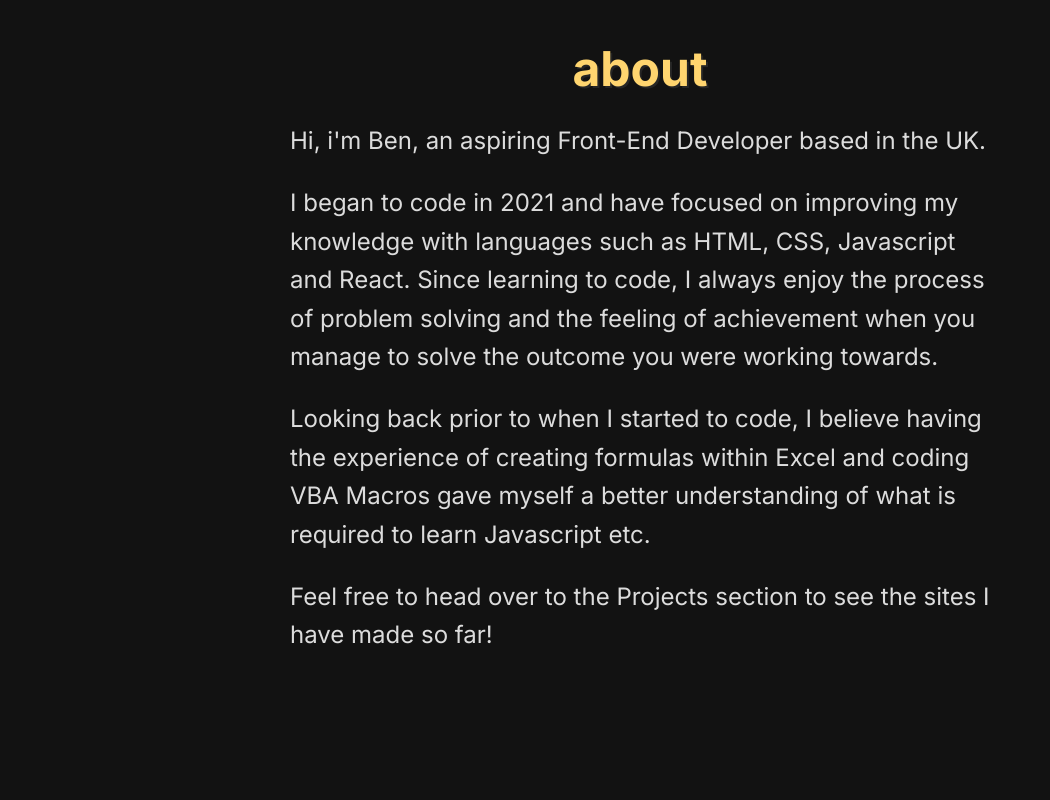
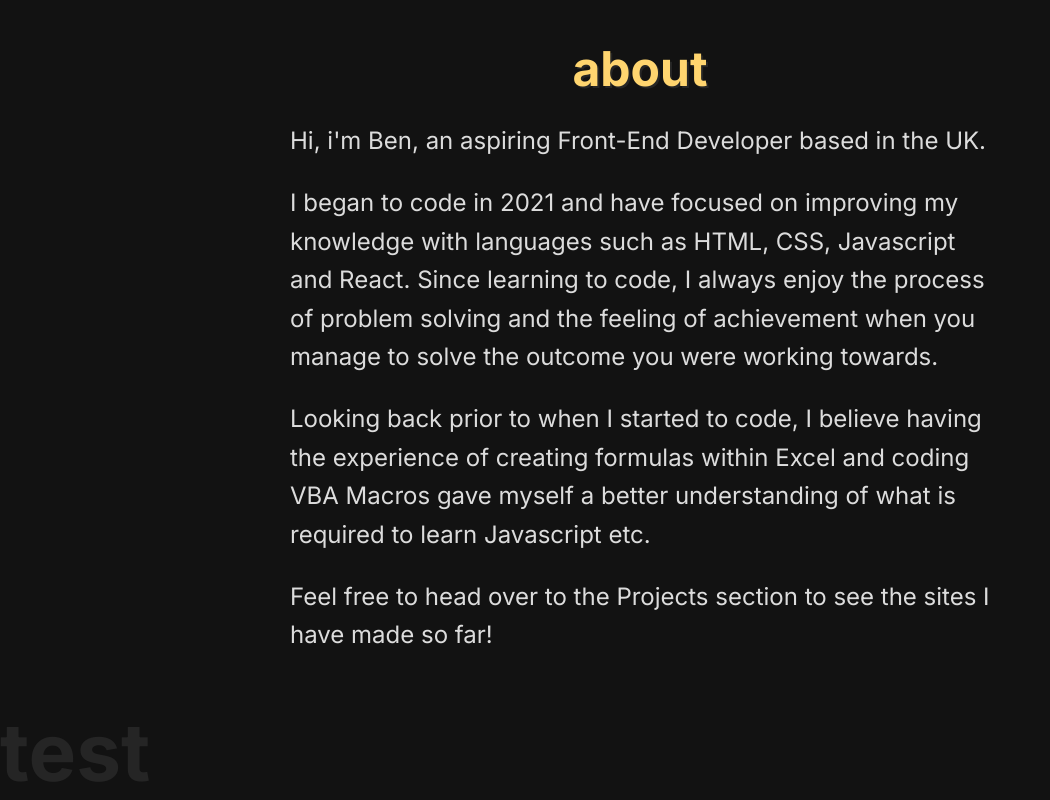
Before and after one commit to BenAllington95/my-portfolio-reactjs, a React (Create React App) app in the folder my-app/: page / in a window 1280 px wide. Shown: the part 809-1609 px from the top of the page, without its empty margins (0-1050 px from the left). Before the commit the page ends 1512 px from the top, so only its background shows below. Built offline with nearby package versions, Linux system fonts and the light colour scheme.

Commit message:
Create 3 new files for Project section

```diff
--- a/my-app/src/App.js
+++ b/my-app/src/App.js
@@ -2,6 +2,7 @@
 import Header from './Header';
 import Main from './Main';
 import About from './About';
+import Projects from './Projects';
 
 function App() {
   return (
@@ -9,6 +10,7 @@ function App() {
       <Header />
       <Main />
       <About />
+      <Projects />
     </div>
   );
 }
--- /dev/null
+++ b/my-app/src/Projects.js
@@ -0,0 +1,12 @@
+
+import Card from "./Card"
+
+function Projects() {
+    return (
+      <div className="projects">
+        <h1>test</h1>
+      </div>
+    );
+  }
+
+export default Projects
```
Also changed, not shown: my-app/src/project-data.js (added, +19 -0 lines), my-app/src/Card.js (added).
